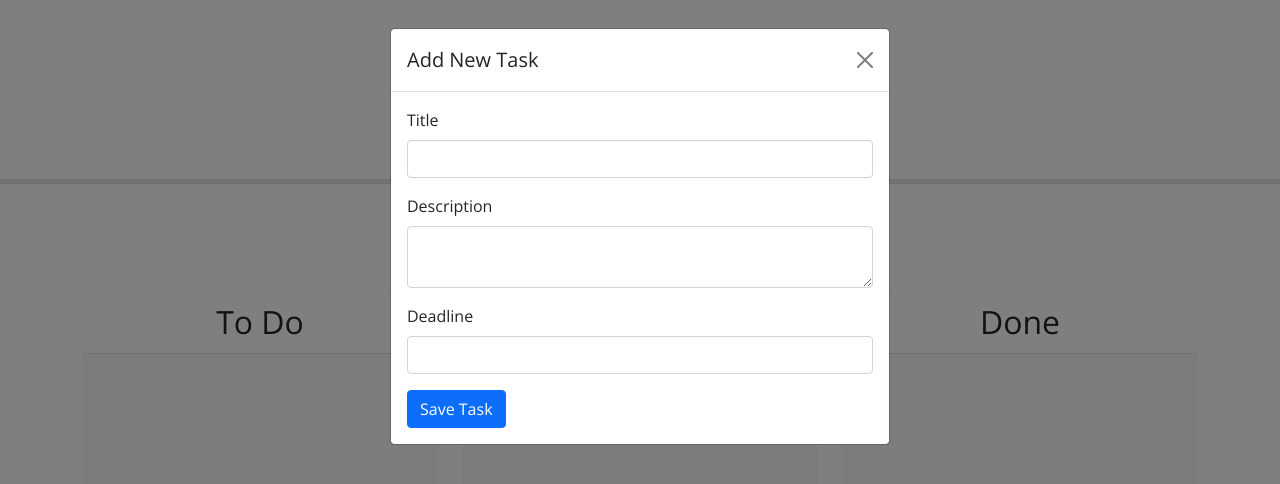
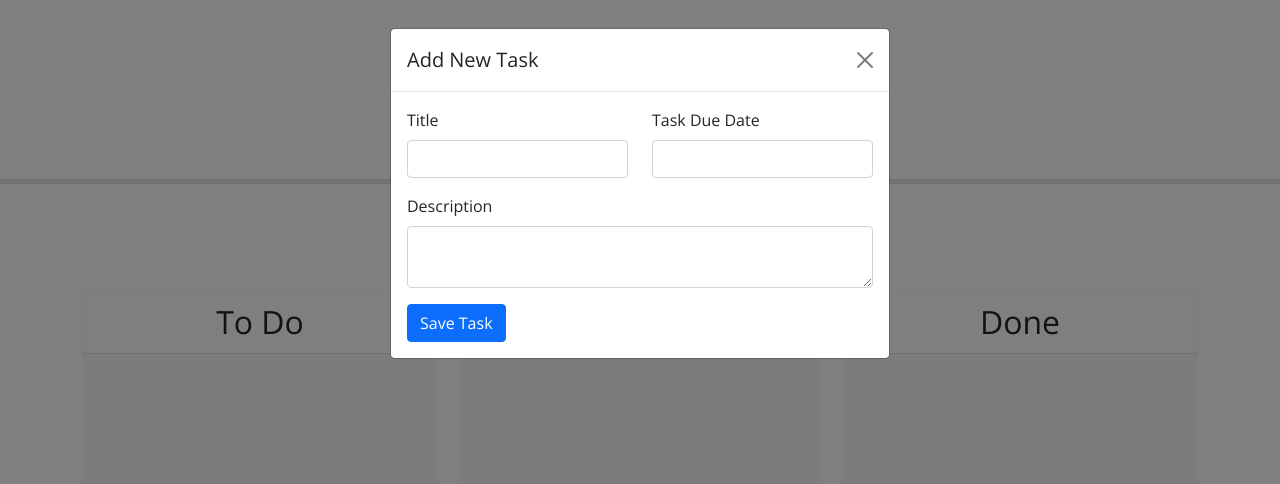
Before and after one commit to rp192w/simple-kankan-board, a plain HTML site: page index.html in a window 1280 px wide. Both pictures are taken after a click on the button "Add Task". Drawn offline with nearby package versions, Linux system fonts and the light colour scheme.

Commit message:
Refactor task card creation and deadline class assignment

```diff
--- a/assets/js/script.js
+++ b/assets/js/script.js
@@ -11,15 +11,15 @@ function generateTaskId() {
 // Create a task card
 function createTaskCard(task) {
     // Determine the deadline class based on the task deadline.
-    // White if done, red if overdue, yellow if within 3 days.
+    // White if done, yellow if due today or within 3 days, red if overdue.
     let deadlineClass = '';
     const now = dayjs();
     if (task.status === 'done') {
         deadlineClass = 'bg-white';
+    } else if (dayjs(task.deadline).isSame(now, 'day') || (dayjs(task.deadline).isAfter(now) && dayjs(task.deadline).isBefore(now.add(3, 'day')))) {
+        deadlineClass = 'bg-warning';
     } else if (dayjs(task.deadline).isBefore(now)) {
         deadlineClass = 'bg-danger text-black';
-    } else if (dayjs(task.deadline).isBefore(now.add(3, 'day'))) {
-        deadlineClass = 'bg-warning';
     }
 
     // Return the HTML for the task card
--- a/index.html
+++ b/index.html
@@ -73,6 +73,7 @@
   </div>
 
   <!-- Task Form Modal -->
+  <!-- Task Form Modal -->
   <div class="modal fade" id="formModal" tabindex="-1" aria-labelledby="formModalLabel" aria-hidden="true">
     <div class="modal-dialog">
       <div class="modal-content">
@@ -83,17 +84,19 @@
         <div class="modal-body">
           <!-- Add Task Form -->
           <form id="addTaskForm">
-            <div class="mb-3">
-              <label for="task-title" class="form-label">Title</label>
-              <input type="text" class="form-control" id="task-title" required>
+            <div class="row">
+              <div class="col-md-6 mb-3">
+                <label for="task-title" class="form-label">Title</label>
+                <input type="text" class="form-control" id="task-title" required>
+              </div>
+              <div class="col-md-6 mb-3">
+                <label for="task-deadline" class="form-label">Task Due Date</label>
+                <input type="text" class="form-control" id="task-deadline" required>
+              </div>
             </div>
             <div class="mb-3">
               <label for="task-description" class="form-label">Description</label>
               <textarea class="form-control" id="task-description" required></textarea>
-            </div>
-            <div class="mb-3">
-              <label for="task-deadline" class="form-label">Deadline</label>
-              <input type="text" class="form-control" id="task-deadline" required>
             </div>
             <button type="submit" class="btn btn-primary">Save Task</button>
           </form>
@@ -101,7 +104,6 @@
       </div>
     </div>
   </div>
-
   <!-- Scripts -->
   <script src="https://cdn.jsdelivr.net/npm/bootstrap@5.1.3/dist/js/bootstrap.bundle.min.js"
     integrity="sha384-ka7Sk0Gln4gmtz2MlQnikT1wXgYsOg+OMhuP+IlRH9sENBO0LRn5q+8nbTov4+1p"
```
Also changed, not shown: assets/images/screenshot.png (added), 4 other files.
